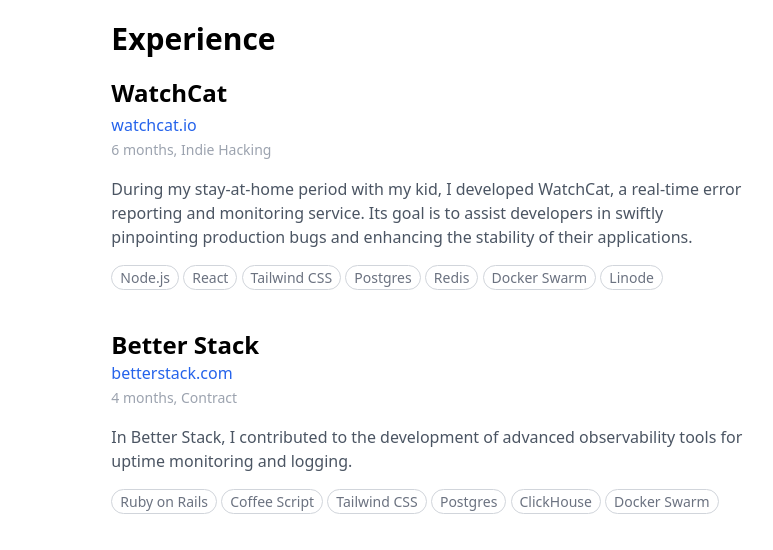
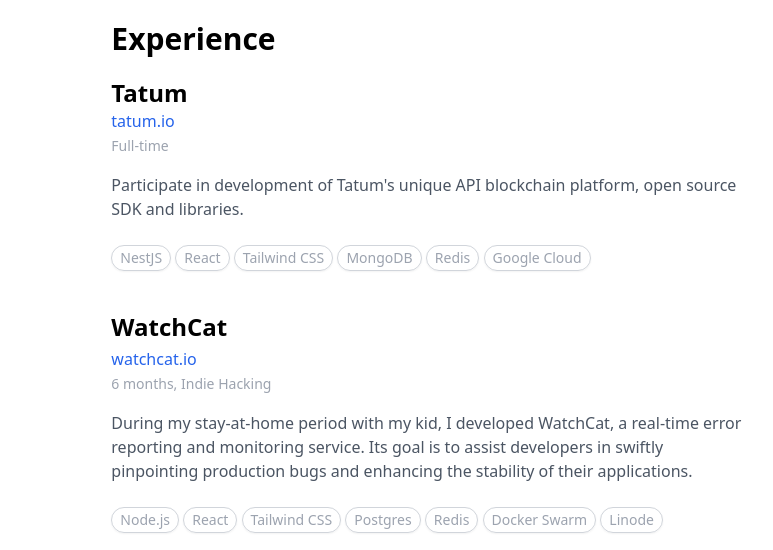
Before and after one commit to rostislavjadavan/cv, a website: page index.html in a window 1280 px wide. Shown: the part 315-865 px from the top of the page, 382-1155 px from the left. Drawn offline with nearby package versions, Linux system fonts and the light colour scheme; files that its build step writes are made by us from their sources.

Commit message:
added current job, badge tweaks

```diff
--- a/assets/input.css
+++ b/assets/input.css
@@ -32,8 +32,12 @@
     @apply mb-1 text-sm font-normal leading-none text-gray-400;
   }
 
+  .badges {
+    @apply space-y-2
+  }
+
   .badge {
-    @apply rounded-full border px-2 py-0.5 text-sm font-medium border-gray-300 text-gray-500;
+    @apply rounded-full inline-flex border shadow-sm px-2 py-0.5 text-sm font-medium border-gray-300 text-gray-400;
   }
 
   .exp-block {
@@ -45,6 +49,7 @@
   body {
     zoom: 78%;
   }
+
   .pagebreak {
     clear: both;
     page-break-after: always;
--- a/index.html
+++ b/index.html
@@ -99,6 +99,24 @@
 
             <h1>Experience</h1>
             <div class="exp-block">
+                <h2 class="mb-0">Tatum</h2>
+                <p>
+                    <a href="https://tatum.io/" target="_blank">tatum.io</a><br />
+                    <span class="time">Full-time</span>
+                </p>
+                <p>
+                    Participate in development of Tatum's unique API blockchain platform, open source SDK and libraries.
+                </p>
+                <div class="badges">
+                    <span class="badge">NestJS</span>
+                    <span class="badge">React</span>
+                    <span class="badge">Tailwind CSS</span>
+                    <span class="badge">MongoDB</span>
+                    <span class="badge">Redis</span>
+                    <span class="badge">Google Cloud</span>
+                </div>
+            </div>
+            <div class="exp-block">
                 <h2>WatchCat</h2>
                 <p>
                     <a href="https://watchcat.io?utm_campaign=cv" target="_blank">watchcat.io</a><br />
@@ -109,7 +127,7 @@
                     monitoring service. Its goal is to assist developers in swiftly pinpointing production bugs and
                     enhancing the stability of their applications.
                 </p>
-                <div>
+                <div class="badges">
                     <span class="badge">Node.js</span>
                     <span class="badge">React</span>
                     <span class="badge">Tailwind CSS</span>
@@ -129,7 +147,7 @@
                     In Better Stack, I contributed to the development of advanced observability tools for
                     uptime monitoring and logging.
                 </p>
-                <div>
+                <div class="badges">
                     <span class="badge">Ruby on Rails</span>
                     <span class="badge">Coffee Script</span>
                     <span class="badge">Tailwind CSS</span>
@@ -148,7 +166,7 @@
                     systems and mastering continuous integration. Then, as a Senior Full Stack Developer, I focused
                     on Avast's privacy product backend and tooling.
                 </p>
-                <div class="mb-4">
+                <div class="mb-4 badges">
                     <span class="badge">Microservices</span>
                     <span class="badge">Java / Kotlin</span>
                     <span class="badge">Spring Boot</span>
@@ -197,7 +215,7 @@
                     a Senior Java Developer, mastering Java 8, Spring, and Hibernate, creating
                     microservices, and guiding the up-and-comers in our team. What a ride it was!
                 </p>
-                <div class="mb-4">
+                <div class="mb-4 badges">
                     <span class="badge">Microservices</span>
                     <span class="badge">Java</span>
                     <span class="badge">PHP</span>
@@ -263,7 +281,8 @@
                     <h1>Personal Projects</h1>
                     <div class="exp-block">
                         <p class="text-sm">
-                            I manage a personal homelab which includes a 3-node Proxmox cluster, OPNsense router and a NAS equipped with
+                            I manage a personal homelab which includes a 3-node Proxmox cluster, OPNsense router and a
+                            NAS equipped with
                             various services. These range from Grafana and Loki to databases for local development, a
                             VPN, a personal Wiki, a Gitea server, Metabase for analytics, and more.
                         </p>
```
